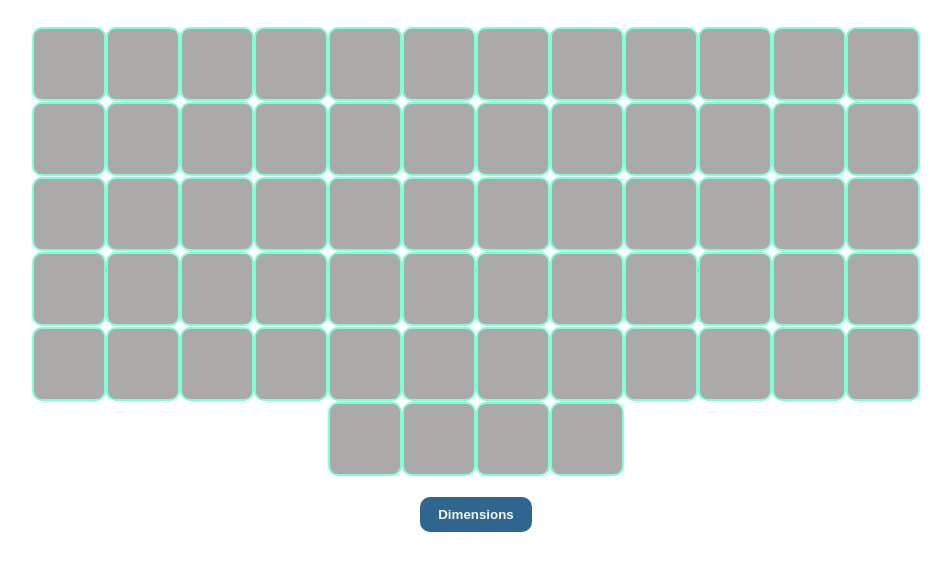
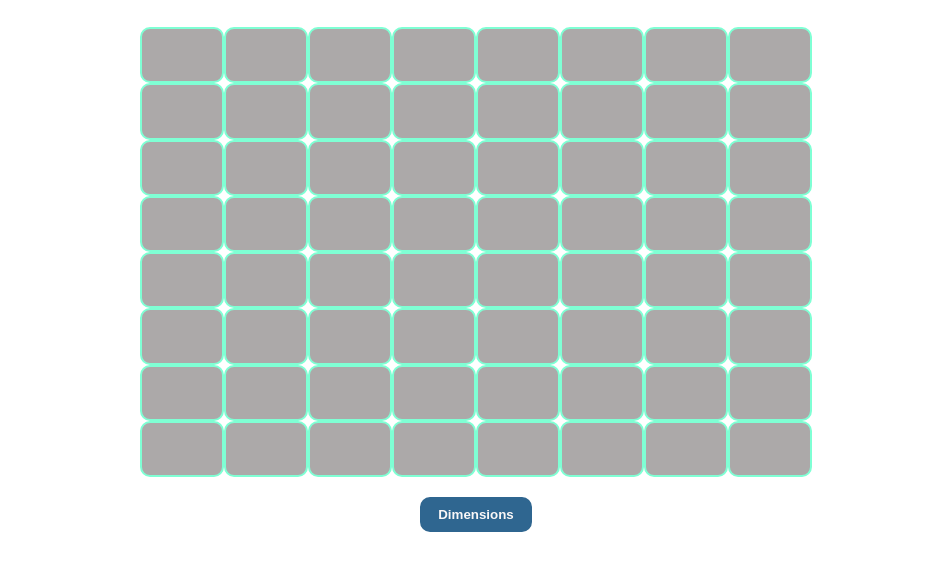
Before and after one commit to GerardoSalinas/Etch-a-Sketch, a plain HTML site: page index.html in a window 1280 px wide. Shown: the part 71-642 px from the top of the page, without its empty margins (164-1115 px from the left). Drawn offline with Linux system fonts and the light colour scheme.

Commit message:
Fixed gap between columns in grid

```diff
--- a/script.js
+++ b/script.js
@@ -17,13 +17,17 @@ function getRandomColor(){//returns a string containing all three values for a r
 
 function generateGrid(rows, columns){
     let square;
+    let rowDivs;
     for (let i = 0; i<rows; i++){
+        rowDivs = document.createElement('div');
+        rowDivs.classList.add('row');
+        gridContainer.appendChild(rowDivs);
+
         for (let j = 0; j<columns; j++){
             square = document.createElement('div');
             square.classList.add('square');
-            // square.innerHTML = 'square x';
-            gridContainer.appendChild(square);
             addsEvents(square);
+            rowDivs.appendChild(square);
         }
     }
     return;
--- a/styles.css
+++ b/styles.css
@@ -30,27 +30,26 @@ body {
 
 .grid-container {
     display: flex;
+
     justify-self: center;
     width: 960px;
     height: 450px;
-    display: flex;
     justify-content: center;
     /* gap: 1px; */
     margin: auto;
     flex-wrap: wrap;
 }
 
-.grid-container > *{
+.row > *{
     display: flex;
     justify-content: center;
     align-items: center;
     background-color: #aca9a9;
     border: 2px solid aquamarine;
     border-radius: 10px;
-    flex-shrink: 2;
-    font-weight: 500;
-    flex-basis: 70px;
-    height: 70px;
+    /* flex-basis: 90px; */
+    width: 80px;
+    height: auto;
 }
 
 .hover {
@@ -63,6 +62,11 @@ body {
     transition: 200ms linear 10ms;
 
 }
+
+.row {
+    display: flex;
+    flex-wrap: wrap;
+}
 /* colors:
 #2F6690
 #3A7CA5
```
Also changed, not shown: index.html (+1 -4 lines).
